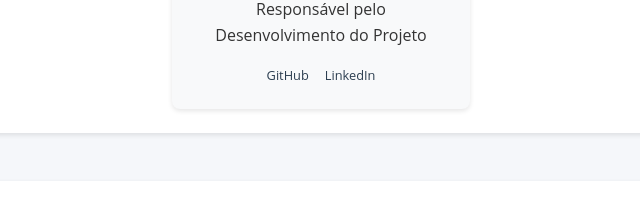
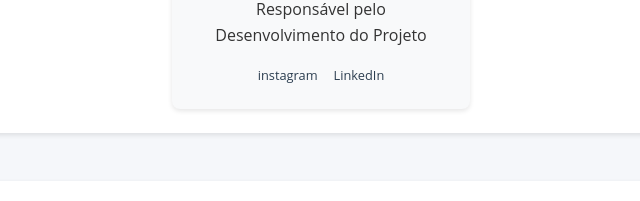
Before and after one commit to Thiagosl33/paginadalista2, a plain HTML site: page index.html in a window 1280 px wide. Shown: the part 599-800 px from the top of the page, 319-959 px from the left. Drawn offline with Linux system fonts and the light colour scheme.

Commit message:
Update index.html

```diff
--- a/index.html
+++ b/index.html
@@ -202,7 +202,7 @@ footer {
                     <p class="funcao">Líder de Projeto</p>
                     <p class="descrição"></p>Responsável pelo Desenvolvimento do Projeto</p>
                     <div class="redes-sociais">
-                        <a href="#" target="_blank">GitHub</a>
+                         <a href="https://www.instagram.com/thiaguinlopess/profilecard/?igsh=OXV1aXNjOTA1MDdw" target="_blank">instagram</a>
                         <a href="https://www.linkedin.com/in/thiago-souza-lopes-428214202" target="_blank">LinkedIn</a>
                     </div>
                 </div>
```
